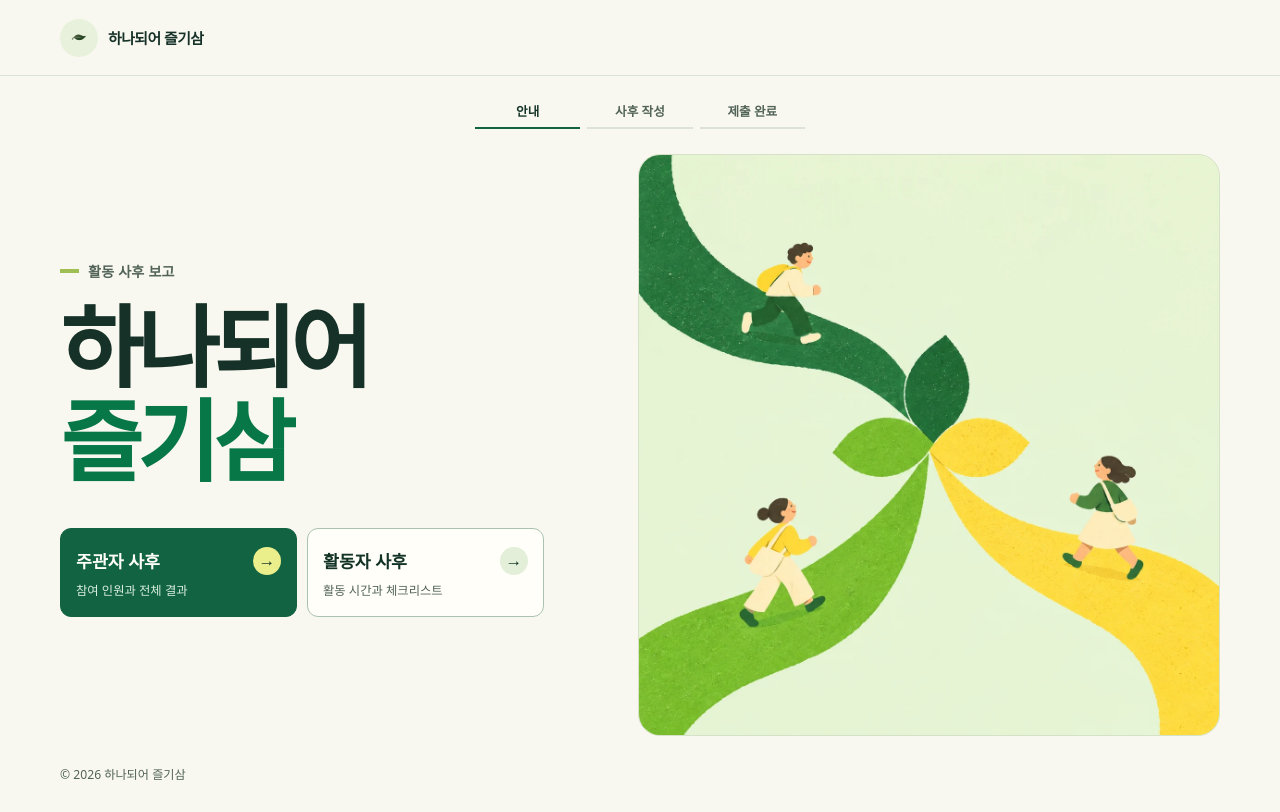
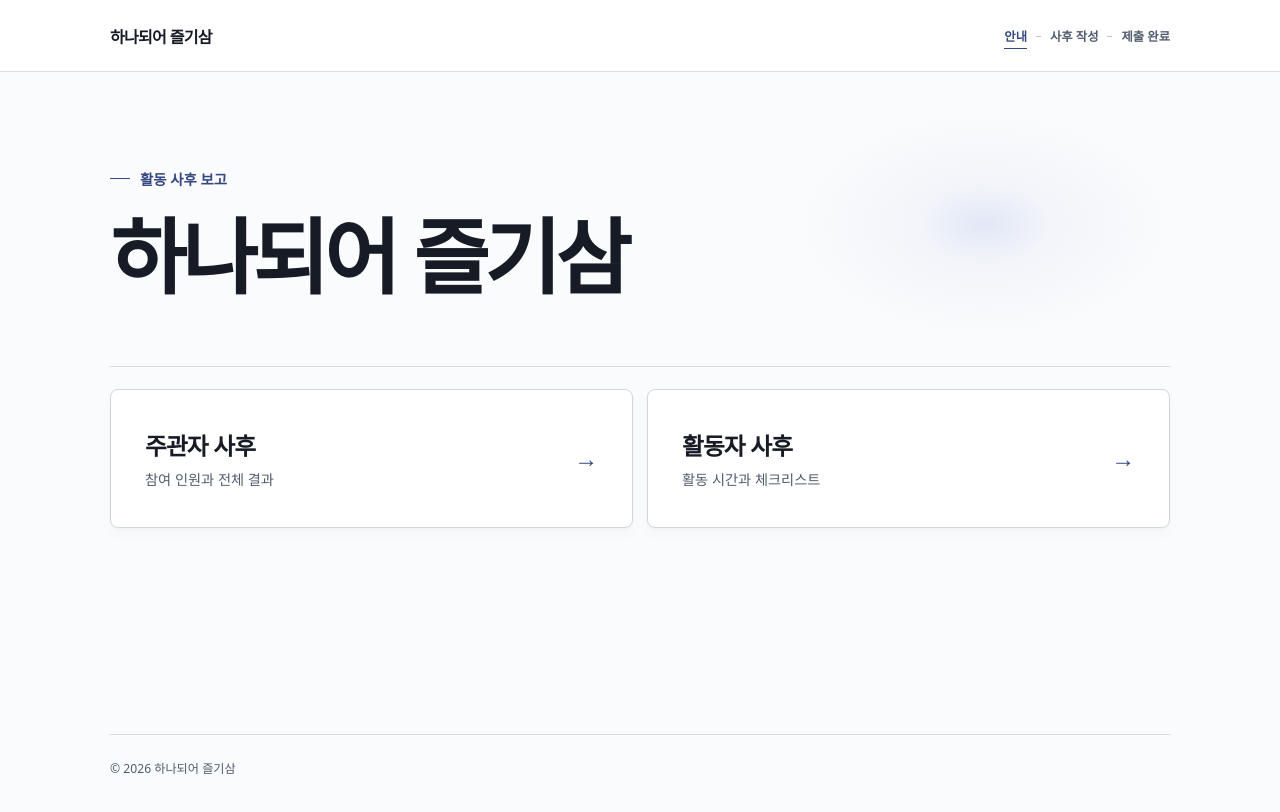
Before and after one commit to ckehf223/AfterReportMaster, a website: page public/index.html in a window 1280 px wide. Drawn offline with Linux system fonts and the light colour scheme.

Commit message:
Refine the report site with editorial typography

```diff
--- a/public/index.html
+++ b/public/index.html
@@ -4,7 +4,7 @@
     <link rel="icon" type="image/svg+xml" href="/assets/favicon.svg" />
     <meta charset="utf-8" />
     <meta name="viewport" content="width=device-width, initial-scale=1" />
-    <meta name="theme-color" content="#f9f8f0" />
+    <meta name="theme-color" content="#fafbfc" />
     <meta
       name="description"
       content="하나되어 즐기삼 주관자와 활동자의 사후 보고를 작성합니다."
@@ -12,7 +12,7 @@
     <title>하나되어 즐기삼</title>
     <link rel="preconnect" href="https://fonts.googleapis.com" />
     <link rel="preconnect" href="https://fonts.gstatic.com" crossorigin />
-    <link rel="stylesheet" href="https://fonts.googleapis.com/css2?family=Noto+Sans+KR:wght@900&amp;display=swap" />
+    <link rel="stylesheet" href="https://fonts.googleapis.com/css2?family=Noto+Sans+KR:wght@600;750&amp;display=swap" />
     <link rel="stylesheet" href="styles.css" />
     <script defer src="date-picker.js"></script>
     <script defer src="app.js"></script>
@@ -20,41 +20,34 @@
   <body>
     <header class="site-header">
       <div class="shell header-content">
-        <a href="./index.html" class="brand">
-          <span class="brand-mark"><img src="assets/leaf.png" alt="" width="42" height="22" /></span>
-          <strong>하나되어 즐기삼</strong>
-        </a>
-      </div>
-    </header>
-
-    <main class="shell">
+        <a href="./index.html" class="brand">하나되어 즐기삼</a>
         <ol class="steps" aria-label="진행 단계">
           <li data-step="cover" aria-current="step">안내</li>
           <li data-step="form">사후 작성</li>
           <li data-step="done">제출 완료</li>
         </ol>
+      </div>
+    </header>
 
-      <section id="cover" class="panel cover" aria-labelledby="cover-title">
+    <main class="shell">
+      <section id="cover" class="cover" aria-labelledby="cover-title">
         <div class="cover-copy">
           <p class="cover-purpose">활동 사후 보고</p>
-          <h1 id="cover-title" tabindex="-1">하나되어 <span>즐기삼</span></h1>
+          <h1 id="cover-title" tabindex="-1">하나되어 즐기삼</h1>
+        </div>
         <nav class="role-actions" aria-label="작성할 사후 보고">
           <button type="button" data-role="organizer" class="role-action" aria-labelledby="organizer-action" aria-describedby="organizer-details">
             <strong id="organizer-action">주관자 사후</strong>
+            <small id="organizer-details">참여 인원과 전체 결과</small>
             <span class="role-arrow" aria-hidden="true">→</span>
-              <small id="organizer-details">참여 인원과 전체 결과</small>
           </button>
           <button type="button" data-role="participant" class="role-action" aria-labelledby="participant-action" aria-describedby="participant-details">
             <strong id="participant-action">활동자 사후</strong>
+            <small id="participant-details">활동 시간과 체크리스트</small>
             <span class="role-arrow" aria-hidden="true">→</span>
-              <small id="participant-details">활동 시간과 체크리스트</small>
           </button>
         </nav>
         <p id="role-status" class="role-status" role="status"></p>
-        </div>
-        <div class="cover-visual">
-          <img class="cover-image" src="assets/together-cover.webp" alt="" width="1254" height="1254" fetchpriority="high" />
-        </div>
       </section>
 
       <div id="report-view" hidden></div>
--- a/public/styles.css
+++ b/public/styles.css
@@ -2,247 +2,242 @@
   color-scheme: light;
   font-family: Pretendard, "Malgun Gothic", "Apple SD Gothic Neo", system-ui, sans-serif;
   --display-font: "Noto Sans KR", Pretendard, "Malgun Gothic", "Apple SD Gothic Neo", sans-serif;
-  --background: #f9f8f0;
-  --paper: #fffef8;
-  --ink: #163228;
-  --forest: #116342;
-  --forest-dark: #133327;
-  --kelly: #087747;
-  --muted: #526358;
-  --line: #dce2d5;
-  --input-line: #b8c6b8;
-  --soft: #edf4e8;
-  --lemon: #ebef8b;
-  --gutter: clamp(14px, 4vw, 44px);
+  --background: #fafbfc;
+  --paper: #ffffff;
+  --ink: #171b25;
+  --accent: #354882;
+  --accent-hover: #243567;
+  --muted: #515c6e;
+  --line: #d8dce4;
+  --input-line: #bcc4d1;
+  --soft: #eaf0fa;
+  --gutter: clamp(18px, 4.6vw, 44px);
   --control-height: 48px;
   color: var(--ink);
   background: var(--background);
 }
 
 *, *::before, *::after { box-sizing: border-box; }
-body { margin: 0; min-height: 100vh; }
+
+body {
+  display: flex;
+  min-height: 100vh;
+  flex-direction: column;
+  margin: 0;
+}
+
+main { flex: 1; }
 [hidden] { display: none !important; }
 button, input, select, textarea { font: inherit; }
 button { cursor: pointer; }
 button:disabled { cursor: wait; opacity: .7; }
 a { color: inherit; }
-:focus-visible { outline: 3px solid #6b8b51; outline-offset: 3px; }
+:focus-visible { outline: 3px solid var(--accent); outline-offset: 3px; }
 
 .shell {
-  width: min(1160px, calc(100% - 2 * var(--gutter)));
+  width: min(1060px, calc(100% - 2 * var(--gutter)));
   margin-inline: auto;
 }
 
-.site-header { border-bottom: 1px solid var(--line); }
+.site-header {
+  border-bottom: 1px solid var(--line);
+  background: var(--paper);
+}
 
 .header-content {
   display: flex;
-  min-height: 75px;
+  min-height: 71px;
   align-items: center;
+  justify-content: space-between;
+  gap: 24px;
 }
 
 .brand {
-  display: inline-flex;
-  align-items: center;
-  gap: 10px;
-  font-size: .93rem;
-  font-weight: 600;
-  letter-spacing: -.035em;
+  display: inline-block;
+  font-family: var(--display-font);
+  font-size: 1rem;
+  font-weight: 750;
+  letter-spacing: -.045em;
   text-decoration: none;
+  white-space: nowrap;
 }
 
-.brand strong { font-weight: 850; }
-
-.brand-mark {
-  display: grid;
-  width: 38px;
-  height: 38px;
-  place-items: center;
-  border-radius: 50%;
-  background: #e8f1db;
-}
-
-.brand-mark img { display: block; width: 29px; height: auto; }
+.brand:hover { color: var(--accent); }
 
 .steps {
-  display: grid;
-  width: min(100%, 330px);
-  grid-template-columns: repeat(3, 1fr);
-  gap: 7px;
-  margin: 25px auto;
+  display: flex;
+  align-items: center;
+  gap: 23px;
+  margin: 0;
   padding: 0;
   list-style: none;
   color: var(--muted);
 }
 
 .steps li {
-  padding-bottom: 7px;
-  border-bottom: 2px solid var(--line);
-  text-align: center;
+  position: relative;
+  padding-block: 6px;
   white-space: nowrap;
-  font-size: .79rem;
-  font-weight: 650;
+  font-size: .77rem;
+  font-weight: 600;
+}
+
+.steps li + li::before {
+  position: absolute;
+  top: 50%;
+  left: -14px;
+  width: 5px;
+  height: 1px;
+  background: var(--input-line);
+  content: "";
 }
 
 .steps [aria-current] {
-  border-color: var(--forest);
-  color: var(--forest-dark);
+  color: var(--accent);
   font-weight: 800;
 }
 
-.panel { border-radius: 24px; }
-
-.cover {
-  display: grid;
-  grid-template-columns: minmax(0, 1fr) minmax(0, 1.12fr);
-  align-items: center;
-  gap: clamp(28px, 4.5vw, 66px);
+.steps [aria-current]::after {
+  position: absolute;
+  right: 0;
+  bottom: 2px;
+  left: 0;
+  height: 1px;
+  background: currentColor;
+  content: "";
 }
 
+.cover { padding: clamp(65px, 12vh, 118px) 0 55px; }
+
 .cover-copy {
-  padding-block: 10px 22px;
+  position: relative;
+  isolation: isolate;
+  padding-bottom: clamp(34px, 6.2vw, 68px);
+}
+
+@media (min-width: 1000px) {
+  .cover-copy::after {
+    position: absolute;
+    z-index: -1;
+    inset: -55px 0 0 54%;
+    background: radial-gradient(ellipse closest-side at 62% 44%, #e1e7f5 0, #edf0f999 35%, transparent 100%);
+    content: "";
+    pointer-events: none;
+  }
 }
 
 .cover-purpose {
   display: flex;
   align-items: center;
-  gap: 9px;
-  margin: 0 0 14px;
-  color: var(--muted);
-  font-size: .88rem;
+  gap: 10px;
+  margin: 0 0 17px;
+  color: var(--accent);
+  font-size: .9rem;
   font-weight: 750;
-  letter-spacing: .015em;
 }
 
 .cover-purpose::before {
-  width: 19px;
-  height: 4px;
-  background: #9fbf53;
+  width: 20px;
+  height: 1px;
+  background: currentColor;
   content: "";
 }
 
 h1 {
   margin: 0;
   font-family: var(--display-font);
-  font-weight: 900;
-  letter-spacing: -.066em;
+  font-weight: 750;
+  letter-spacing: -.058em;
   line-height: 1.22;
   word-break: keep-all;
 }
 
+h1[tabindex="-1"]:focus-visible { outline: none; }
+
 .cover h1 {
-  font-size: clamp(3.7rem, 7vw, 6.75rem);
-  line-height: 1.05;
+  font-size: clamp(3.25rem, 6.45vw, 5.85rem);
+  line-height: 1.12;
 }
-
-.cover h1 span { display: block; color: var(--kelly); }
 
 .role-actions {
   display: grid;
-  width: min(100%, 484px);
   grid-template-columns: repeat(2, minmax(0, 1fr));
-  gap: 10px;
-  margin-top: clamp(25px, 3.6vw, 45px);
+  gap: 14px;
+  padding-top: 22px;
+  border-top: 1px solid var(--line);
 }
 
 .role-action {
   display: grid;
-  min-height: 89px;
+  min-height: clamp(110px, 12.6vw, 139px);
   grid-template-columns: minmax(0, 1fr) auto;
+  grid-template-rows: max-content max-content;
   align-content: center;
   align-items: center;
-  gap: 6px 8px;
-  padding: 12px 15px;
-  border: 1px solid var(--forest);
-  border-radius: 11px;
-  background: var(--forest);
-  color: var(--paper);
+  gap: 8px 22px;
+  padding: 23px clamp(20px, 3vw, 34px);
+  border: 1px solid #d0d6e0;
+  border-radius: 8px;
+  background: var(--paper);
+  box-shadow: 0 2px 3px #1c2a4a08, 0 7px 18px #1c2a4a05;
+  color: var(--ink);
   text-align: left;
-  transition: background-color .16s ease, border-color .16s ease;
+  transition: background-color .16s ease, border-color .16s ease, box-shadow .16s ease;
 }
 
-.role-action:hover { border-color: #0b5234; background: #0b5234; }
-
-.role-action[data-role="participant"] {
-  border-color: #aac2af;
-  background: var(--paper);
-  color: var(--forest-dark);
+.role-action:hover {
+  border-color: #8795ba;
+  background: #f7f9fd;
+  box-shadow: 0 4px 10px #1c2a4a0f, 0 10px 23px #1c2a4a09;
 }
 
-.role-action[data-role="participant"]:hover { border-color: var(--forest); background: var(--soft); }
+.role-action strong {
+  font-family: var(--display-font);
+  font-size: clamp(1.18rem, 2.25vw, 1.48rem);
+  font-weight: 750;
+  letter-spacing: -.038em;
+  word-break: keep-all;
+}
 
-.role-action strong { font-size: clamp(.93rem, 1.6vw, 1.08rem); font-weight: 850; word-break: keep-all; }
-.role-action small { grid-column: 1 / -1; color: #dbeedf; font-size: .77rem; word-break: keep-all; }
-.role-action[data-role="participant"] small { color: var(--muted); }
+.role-action small {
+  grid-column: 1;
+  color: var(--muted);
+  font-size: .89rem;
+  line-height: 1.45;
+  word-break: keep-all;
+}
 
 .role-arrow {
-  display: grid;
-  width: 28px;
-  height: 28px;
-  place-items: center;
-  border-radius: 50%;
-  background: var(--lemon);
-  color: var(--forest-dark);
-  font-size: 1.05rem;
+  grid-column: 2;
+  grid-row: 1 / -1;
+  color: var(--accent);
+  font-size: 1.48rem;
   line-height: 1;
   transition: transform .16s ease;
 }
 
-.role-action[data-role="participant"] .role-arrow { background: #e3efd9; }
-.role-action:hover .role-arrow { transform: translateX(2px); }
+.role-action:hover .role-arrow { transform: translateX(3px); }
 
-.role-status {
-  margin: 12px 0 0;
-  color: var(--muted);
-  font-size: .85rem;
-  line-height: 1.55;
-}
+.role-status { margin: 12px 0 0; color: var(--muted); font-size: .85rem; line-height: 1.55; }
 .role-status:empty { display: none; }
 
-.cover-visual {
-  position: relative;
-  overflow: hidden;
-  aspect-ratio: 1;
-  border: 1px solid #d6e2c8;
-  border-radius: 22px;
-  background: #e6f3d1;
+#report-view { width: min(100%, 754px); margin-inline: auto; }
+
+.form-intro {
+  padding-block: clamp(40px, 7vw, 73px) 23px;
+  border-bottom: 1px solid var(--line);
 }
 
-.cover-image {
-  position: absolute;
-  display: block;
-  width: 100%;
-  height: 100%;
-  object-fit: cover;
-  object-position: center;
-}
-
-#report-view { width: min(100%, 800px); margin-inline: auto; }
-
-.form-panel {
-  overflow: hidden;
-  border: 1px solid var(--line);
-  background: var(--paper);
-  box-shadow: 0 16px 38px #18322608;
-}
-
-.form-intro {
-  padding: clamp(26px, 5vw, 50px);
-  border-bottom: 1px solid #dce8d5;
-  background: #eaf3e1;
-  color: var(--forest-dark);
-}
-
-.form-intro h1, .ending h1 { font-size: clamp(2.18rem, 5.5vw, 3.5rem); }
+.form-intro h1, .ending h1 { font-size: clamp(2.05rem, 4.5vw, 3.25rem); }
 
 .form-intro p {
-  margin: 12px 0 0;
+  margin: 10px 0 0;
   color: var(--muted);
   line-height: 1.65;
   word-break: keep-all;
 }
 
-#report-form { padding: clamp(22px, 5vw, 50px); }
+#report-form { padding-block: 25px 49px; }
 
 .form-section {
   min-width: 0;
@@ -252,9 +247,11 @@ h1 {
   border-top: 1px solid var(--line);
 }
 
+.form-section:first-child { border-top: 0; padding-top: 10px; }
+
 .form-section > legend {
   padding: 0 14px 0 0;
-  color: var(--forest);
+  color: var(--accent);
   font-size: 1.16rem;
   font-weight: 820;
   letter-spacing: -.04em;
@@ -274,7 +271,7 @@ h1 {
   font-weight: 760;
 }
 
-.required { color: #44683c; }
+.required { color: var(--accent); }
 .optional { margin-left: 4px; color: var(--muted); font-size: .75rem; font-weight: 500; }
 
 input:not([type="radio"]):not([type="checkbox"]), select, textarea {
@@ -286,13 +283,13 @@ input:not([type="radio"]):not([type="checkbox"]), select, textarea {
   padding: 10px 12px;
   border: 1px solid var(--input-line);
   border-radius: 8px;
-  background: #fffefb;
+  background: var(--paper);
   color: var(--ink);
   font-size: 1rem;
   font-weight: 550;
 }
 
-input::placeholder, textarea::placeholder { color: #657268; opacity: 1; }
+input::placeholder, textarea::placeholder { color: #616b7c; opacity: 1; }
 textarea { resize: vertical; line-height: 1.6; }
 .date-field { min-width: 0; }
 .date-field input { cursor: pointer; font-variant-numeric: tabular-nums; }
@@ -312,9 +309,9 @@ textarea { resize: vertical; line-height: 1.6; }
   transition: background-color .16s ease;
 }
 
-.primary { background: var(--forest); color: var(--paper); }
-.primary:hover:not(:disabled) { background: #0b5234; }
-.secondary { border-color: var(--input-line); background: var(--paper); color: var(--forest); }
+.primary { background: var(--accent); color: var(--paper); }
+.primary:hover:not(:disabled) { background: var(--accent-hover); }
+.secondary { border-color: var(--input-line); background: var(--paper); color: var(--accent); }
 .secondary:hover:not(:disabled) { background: var(--soft); }
 
 .time-field {
@@ -364,17 +361,17 @@ textarea { resize: vertical; line-height: 1.6; }
   border-radius: 15px;
   background: var(--paper);
   color: var(--ink);
-  box-shadow: 0 20px 48px #122b2140;
+  box-shadow: 0 20px 48px #1b234438;
 }
 
-.date-picker::backdrop { background: #122b216e; }
+.date-picker::backdrop { background: #1b234470; }
 
 .date-picker button {
   min-height: 44px;
   border: 1px solid var(--input-line);
   border-radius: 8px;
-  background: #fffefb;
-  color: var(--forest);
+  background: var(--paper);
+  color: var(--accent);
   font-weight: 700;
 }
 
@@ -402,8 +399,8 @@ textarea { resize: vertical; line-height: 1.6; }
 
 .calendar-week { margin: 8px 0 5px; color: var(--muted); font-size: .78rem; }
 .calendar-days button { min-width: 0; padding: 0; border-color: transparent; }
-.calendar-days button[aria-current="date"] { border-color: #6b8b51; }
-.calendar-days button[aria-pressed="true"] { background: var(--forest); color: white; }
+.calendar-days button[aria-current="date"] { border-color: var(--accent); }
+.calendar-days button[aria-pressed="true"] { background: var(--accent); color: white; }
 
 .rating-guide, .checklist-guide {
   margin: 0 0 13px;
@@ -464,14 +461,14 @@ textarea { resize: vertical; line-height: 1.6; }
   place-items: center;
   border: 1px solid var(--input-line);
   border-radius: 8px;
-  background: #fffefb;
-  color: var(--forest);
+  background: var(--paper);
+  color: var(--accent);
   font-weight: 750;
 }
 
 .score-options label:hover span { background: var(--soft); }
-.score-options input:checked + span { border-color: var(--forest); background: var(--forest); color: white; }
-.score-options input:focus-visible + span { outline: 3px solid #6b8b51; outline-offset: 2px; }
+.score-options input:checked + span { border-color: var(--accent); background: var(--accent); color: white; }
+.score-options input:focus-visible + span { outline: 3px solid var(--accent); outline-offset: 2px; }
 
 .checklist-options { display: flex; flex-wrap: wrap; gap: 8px; }
 
@@ -483,14 +480,14 @@ textarea { resize: vertical; line-height: 1.6; }
   padding: 8px 12px;
   border: 1px solid var(--input-line);
   border-radius: 8px;
-  background: #fffefb;
+  background: var(--paper);
   font-size: .89rem;
   font-weight: 730;
   cursor: pointer;
 }
 
 .checklist-options label:hover, .checklist-options label:has(input:checked) { background: var(--soft); }
-.checklist-options input { width: 18px; height: 18px; margin: 0; accent-color: var(--forest); cursor: pointer; }
+.checklist-options input { width: 18px; height: 18px; margin: 0; accent-color: var(--accent); cursor: pointer; }
 
 .actions {
   display: flex;
@@ -510,76 +507,73 @@ textarea { resize: vertical; line-height: 1.6; }
 }
 
 .ending {
-  padding: clamp(48px, 9vw, 94px) 19px;
-  border: 1px solid #dce8d5;
-  background: #eaf3e1;
-  color: var(--forest-dark);
-  text-align: center;
+  padding: clamp(50px, 10vh, 100px) 0 66px;
 }
 
-.ending > p { margin: 14px 0 0; color: var(--muted); line-height: 1.7; word-break: keep-all; }
+.check {
+  display: inline-flex;
+  align-items: center;
+  gap: 9px;
+  margin-bottom: 17px;
+  color: var(--accent);
+  font-size: 1.3rem;
+  line-height: 1;
+}
 
-.check {
-  display: grid;
-  width: 61px;
-  height: 61px;
-  place-items: center;
-  margin: 0 auto 22px;
-  border-radius: 50%;
-  background: var(--lemon);
-  color: var(--forest-dark);
-  font-size: 1.67rem;
+.check::after {
+  width: 20px;
+  height: 1px;
+  background: currentColor;
+  content: "";
+}
+
+.ending > p {
+  margin: 14px 0 0;
+  color: var(--muted);
+  line-height: 1.7;
+  word-break: keep-all;
 }
 
 .ending .receipt {
-  display: inline-block;
-  margin-top: 17px;
-  padding: 5px 13px;
-  border: 1px solid #a6bca6;
-  border-radius: 99px;
-  color: var(--forest-dark);
-  font-size: .84rem;
+  margin-top: 12px;
+  color: var(--ink);
+  font-size: .9rem;
+  font-variant-numeric: tabular-nums;
   overflow-wrap: anywhere;
 }
 
-.ending .button {
-  display: flex;
-  width: fit-content;
-  margin: 24px auto 0;
-  border-color: var(--forest);
-  background: var(--forest);
-  color: var(--paper);
-}
-
-.ending .button:hover { background: #0b5234; }
+.ending .button { margin-top: 24px; }
 
 .site-footer {
   display: flex;
-  min-height: 76px;
+  min-height: 66px;
   align-items: center;
+  border-top: 1px solid var(--line);
   color: var(--muted);
   font-size: .76rem;
 }
 
-@media (max-width: 740px) {
-  .header-content { min-height: 64px; }
-  .steps { margin-block: 17px; }
-  .panel { border-radius: 18px; }
-  .cover { grid-template-columns: 1fr; gap: 24px; }
-  .cover-copy { padding-block: 8px 0; }
-  .cover-purpose { margin-bottom: 10px; }
-  .cover h1 { font-size: clamp(3.3rem, 11vw, 4.8rem); }
-  .role-actions { width: 100%; margin-top: 23px; }
-  .role-action { min-height: 76px; padding: 9px 11px; }
-  .role-arrow { width: 24px; height: 24px; }
-  .cover-visual { border-radius: 17px; }
-  .site-footer { min-height: 63px; }
+@media (max-width: 700px) {
+  .cover { padding-block: clamp(52px, 8vh, 75px) 45px; }
+  .cover-copy { padding-bottom: 33px; }
+  .cover h1 { font-size: clamp(2.45rem, 9.2vw, 3.9rem); }
+  .role-actions { gap: 10px; padding-top: 17px; }
+  .role-action { padding-inline: 17px; }
 }
 
-@media (max-width: 475px) {
+@media (max-width: 520px) {
+  .header-content {
+    min-height: auto;
+    flex-wrap: wrap;
+    gap: 0 20px;
+    padding-block: 13px 9px;
+  }
+  .brand { padding-block: 4px; }
+  .cover-purpose { margin-bottom: 12px; font-size: .83rem; }
+  .role-actions { grid-template-columns: 1fr; }
+  .role-action { min-height: 91px; padding-block: 15px; }
+  .form-intro { padding-top: 34px; }
   .fields { grid-template-columns: 1fr; gap: 16px; }
-  .form-intro { padding-inline: 20px; }
-  #report-form { padding-inline: 18px; }
   .form-section { margin-bottom: 26px; padding-top: 14px; }
   .form-intro p, .ending > p { font-size: .92rem; }
   .actions .primary { flex: 1; }
```
Also changed, not shown: README.md, public/assets/favicon.svg. Lines whose indentation alone changed are shown as unchanged.
